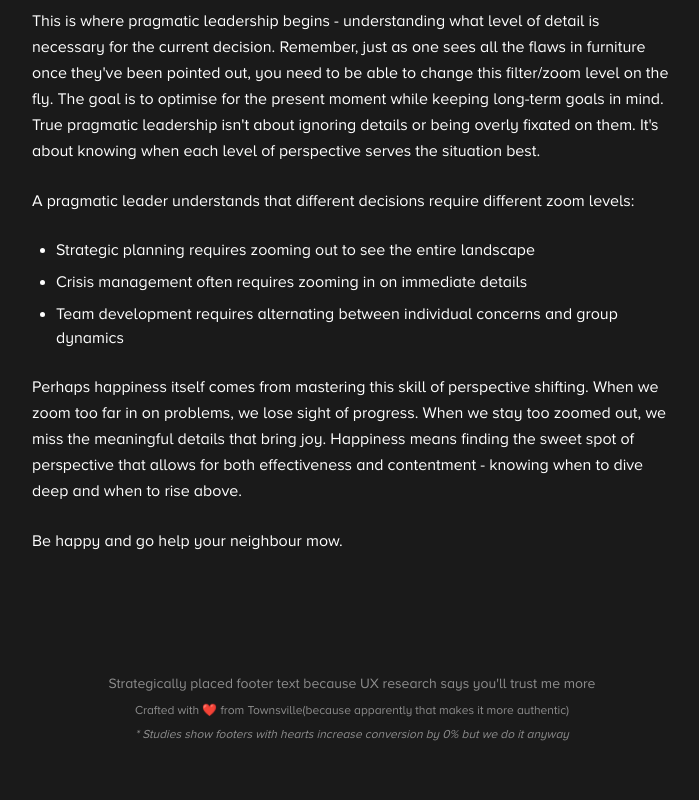
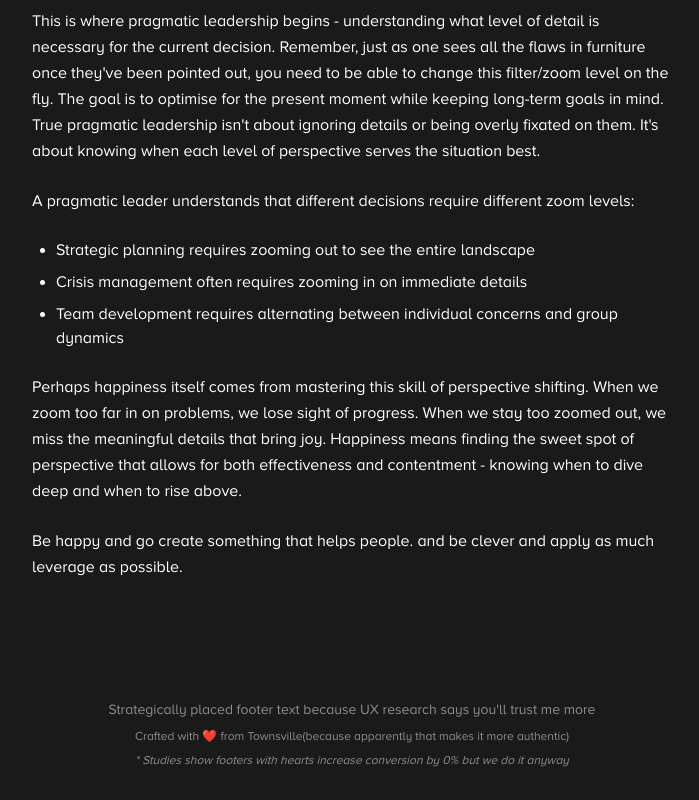
Before and after one commit to adentranter/adentranter.com, a Next.js app: page /essays/being-happy in a window 1280 px wide. Shown: the part 814-1614 px from the top of the page, without its empty margins (288-987 px from the left). Before the commit the page ends 1588 px from the top, so only its background shows below. Built offline with nearby package versions, Linux system fonts and the light colour scheme.

Commit message:
updated the end

```diff
--- a/src/app/essays/data.ts
+++ b/src/app/essays/data.ts
@@ -229,6 +229,6 @@ A pragmatic leader understands that different decisions require different zoom l
 Perhaps happiness itself comes from mastering this skill of perspective shifting. When we zoom too far in on problems, we lose sight of progress. When we stay too zoomed out, we miss the meaningful details that bring joy.
 Happiness means finding the sweet spot of perspective that allows for both effectiveness and contentment - knowing when to dive deep and when to rise above.
 
-Be happy and go help your neighbour mow.`
+Be happy and go create something that helps people. and be clever and apply as much leverage as possible.`
   }
 }
```
